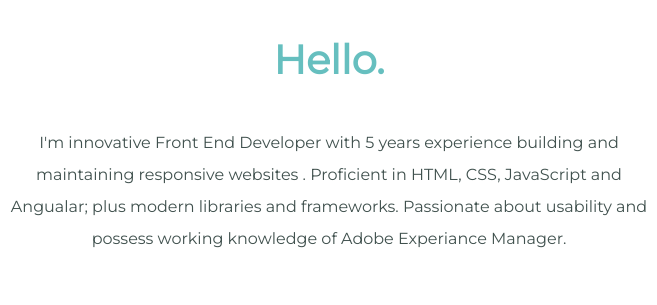
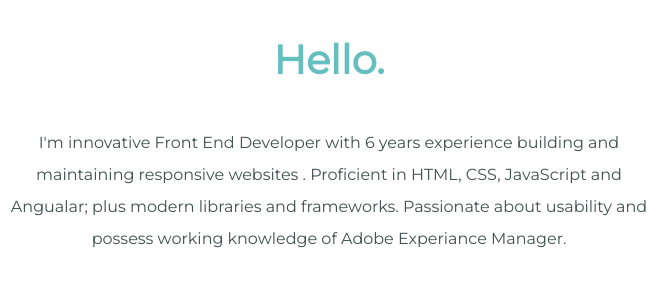
Before and after one commit to AmitSKumar/website, a plain HTML site: page index.html in a window 1280 px wide. Shown: the part 1161-1466 px from the top of the page, 311-968 px from the left. Drawn offline with Linux system fonts and the light colour scheme.

Commit message:
Update index.html
Changes

```diff
--- a/index.html
+++ b/index.html
@@ -21,7 +21,7 @@
         <div class="profile">
           <img src="Images/amit_pic7.png" alt="Amit">
           <h2>Hello.</h2>
-          <p class="intro">I'm innovative Front End Developer with 5 years experience building and maintaining responsive websites . Proficient in HTML, CSS, JavaScript and Angualar; plus modern libraries and frameworks. Passionate about usability and possess working knowledge of Adobe Experiance Manager. </p>
+          <p class="intro">I'm innovative Front End Developer with 6 years experience building and maintaining responsive websites . Proficient in HTML, CSS, JavaScript and Angualar; plus modern libraries and frameworks. Passionate about usability and possess working knowledge of Adobe Experiance Manager. </p>
         </div>
         <hr>
         <div class="skills">
```
